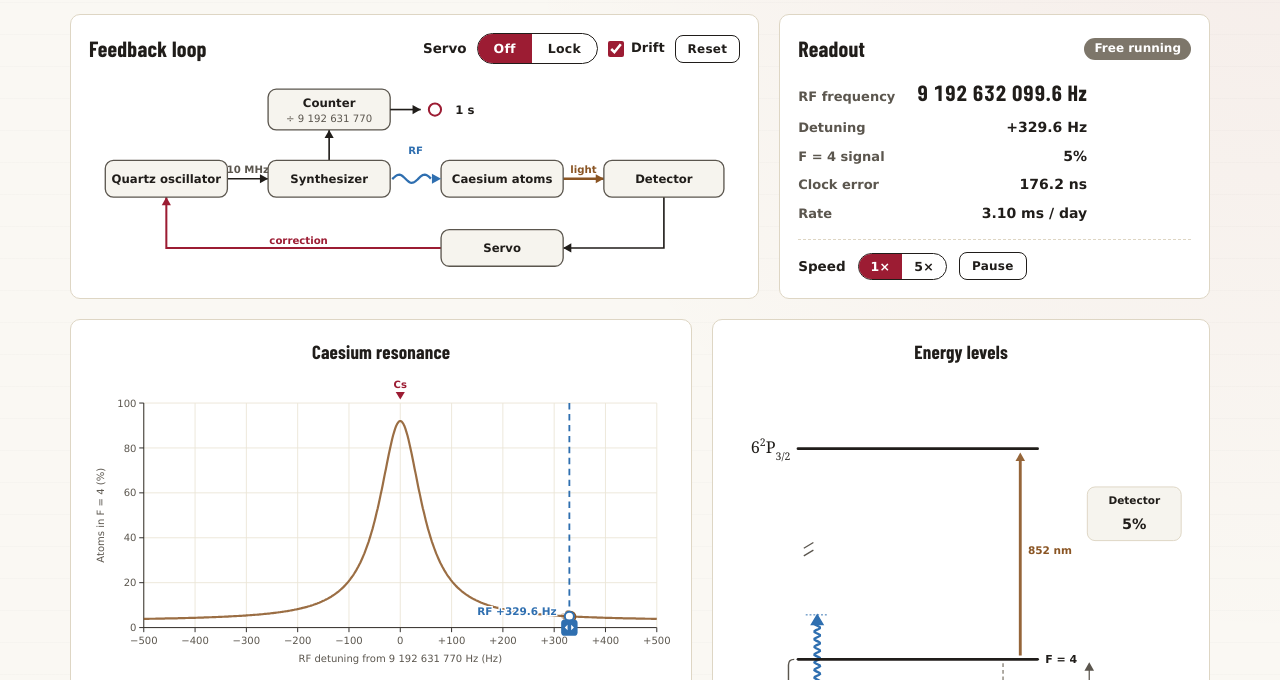
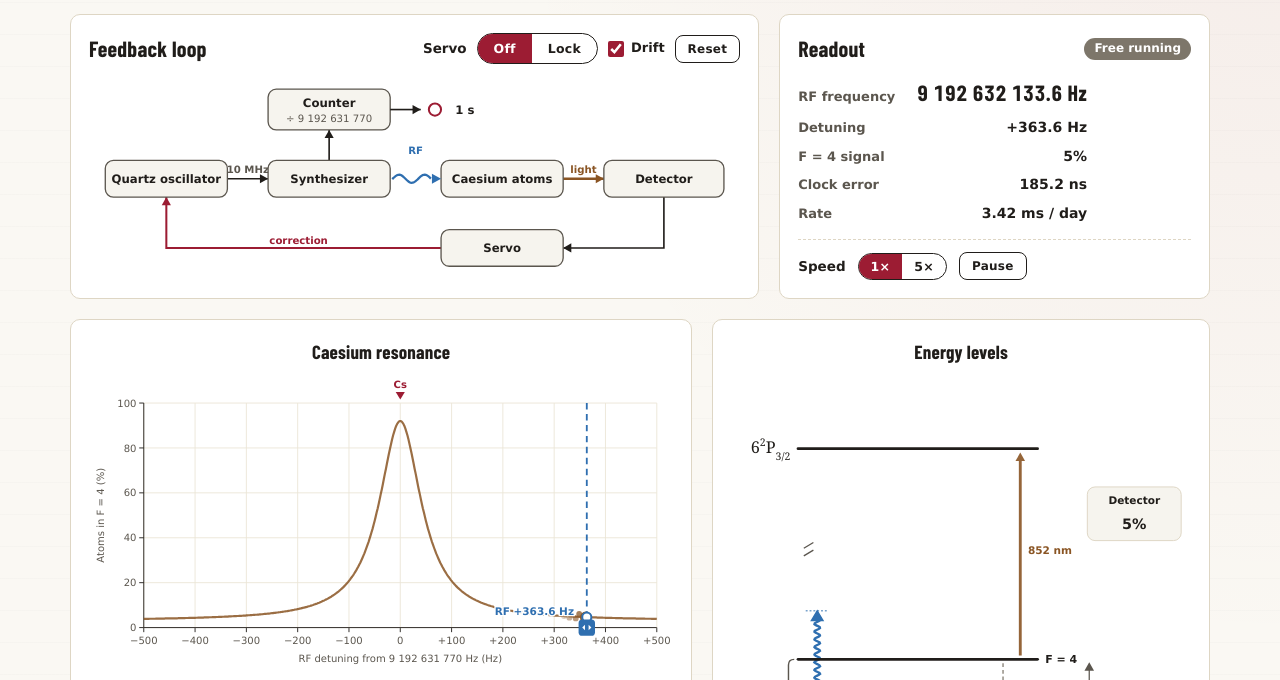
Before and after one commit to IQC-Scientific-Outreach/atomic-clock, a plain HTML site: page index.html in a window 1280 px wide. Shown: the part 120-800 px from the top of the page. Drawn offline with nearby package versions, Linux system fonts and the light colour scheme.

Commit message:
Fix servo stalling when locked mid-cycle; strengthen quartz drift
Locking during an undithered cycle left the dither side stuck at zero, so
the servo never formed a measurement pair and never corrected. Ignore
undithered cycles and start a fresh dithered cycle on lock. Raise servo
gain and search step, and exaggerate the free-running quartz drift so the
difference between locked and unlocked is visible.

Co-Authored-By: Claude Opus 5.5 <noreply@anthropic.com>
Claude-Session: https://claude.ai/code/session_01BToXx8HfyT8nKZezgZBfQf

```diff
--- a/index.html
+++ b/index.html
@@ -216,8 +216,8 @@ const F0 = 9192631770;              // Hz, defines the SI second
 const GAMMA = 100;                  // Hz, resonance width (FWHM)
 const PMIN = 0.03, PMAX = 0.92;     // fraction of atoms found in F = 4 far off / on resonance
 const DITHER = GAMMA / 2;           // servo probes either side of the line, at half maximum
-const GAIN = 0.32, NEFF = 300;      // servo gain; atoms per measurement (sets the shot noise)
-const SEARCH_THRESH = 0.2, SEARCH_STEP = 80;
+const GAIN = 0.42, NEFF = 300;      // servo gain; atoms per measurement (sets the shot noise)
+const SEARCH_THRESH = 0.2, SEARCH_STEP = 100;
 const FMIN = -500, FMAX = 500, NAT = 20, HIST_S = 60;
 const SHOT_MS = { 1: 1000, 5: 240 };
 const DEF_Q = 320;
@@ -227,7 +227,7 @@ function gauss(){ let u = 0; while (!u) u = Math.random(); return Math.sqrt(-2 *
 
 const S = {};
 function resetState(){
-  Object.assign(S, { q: DEF_Q, drift: 1.5, lock: false, mode: "free", speed: S.speed || 1, paused: S.paused || false,
+  Object.assign(S, { q: DEF_Q, drift: 7, lock: false, mode: "free", speed: S.speed || 1, paused: S.paused || false,
     side: 1, pair: {}, shot: null, meas: [], hist: [], errNs: 0, lastP: null, searchDir: -1, dragging: false,
     now: 0, atoms: [], fx: [], lastHit: -10, lastHist: -1, pulseT: -10, lastCorr: 0, shown: 0 });
 }
@@ -259,7 +259,8 @@ function stepShot(){
   if (u >= 1) newShot();
 }
 function servo(sh){
-  if (!S.lock) return;
+  // a cycle started before the servo was switched on has no dither side: ignore it
+  if (!S.lock || !sh.side) return;
   S.pair[sh.side] = sh.m;
   S.side = -sh.side;
   if (S.pair[1] == null || S.pair[-1] == null) return;
@@ -281,8 +282,8 @@ function servo(sh){
 // free-running quartz: slow drift plus random walk (runs whether or not the servo is on)
 function drift(dt){
   if (S.dragging || !$("drift-on").checked) return;
-  S.drift = clamp(S.drift + gauss() * 0.9 * Math.sqrt(dt), -4, 4);
-  S.q += S.drift * dt + gauss() * 3 * Math.sqrt(dt);
+  S.drift = clamp(S.drift + gauss() * 2.5 * Math.sqrt(dt), -12, 12);   // exaggerated so the free-running quartz visibly leaves the line
+  S.q += S.drift * dt + gauss() * 4 * Math.sqrt(dt);
   if ((S.q > FMAX - 30 && S.drift > 0) || (S.q < FMIN + 30 && S.drift < 0)) S.drift = -S.drift;
   S.q = clamp(S.q, FMIN, FMAX);
 }
@@ -633,6 +634,7 @@ function readout(){
 function setQ(f){ if (!isFinite(f)) return; S.q = clamp(f, FMIN, FMAX); S.pair = {}; render(true); }
 function setLock(on){
   S.lock = on; S.pair = {}; S.side = 1; S.mode = on ? "acquire" : "free"; S.searchDir = S.q > 0 ? -1 : 1;
+  if (S.shot && S.shot.stage < 2) newShot();   // start a fresh, dithered cycle straight away
   for (const [id, v] of [["lock-off", false], ["lock-on", true]]){ const b = $(id); b.classList.toggle("active", on === v); b.setAttribute("aria-pressed", on === v); }
   render(true);
 }
```
